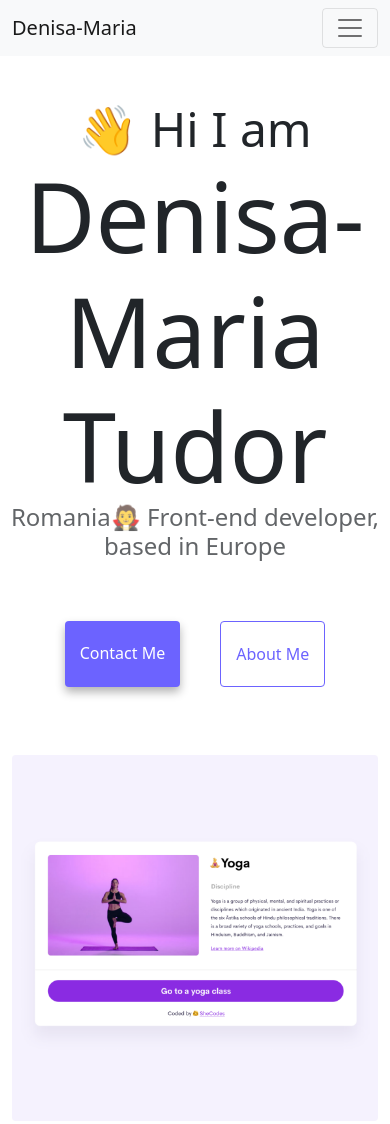
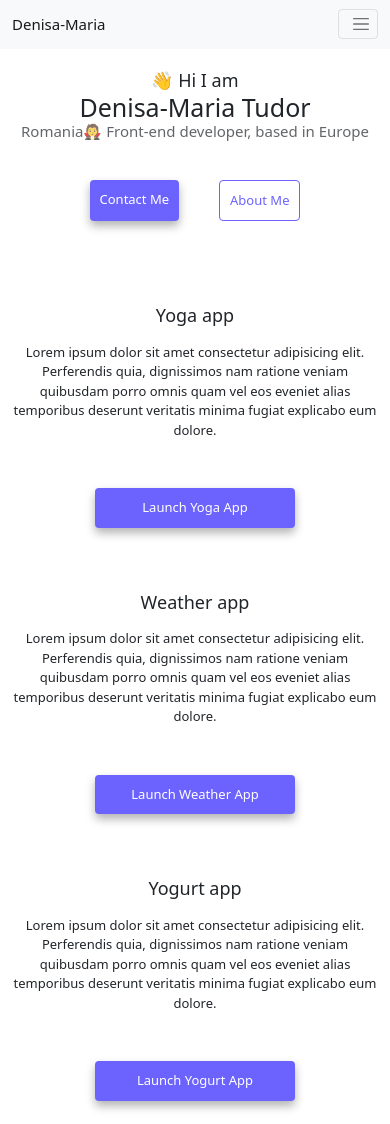
Before and after one commit to TDenisaM/about-me-website, a plain HTML site: page index.html in a window 390 px wide. Shown: the top 1124 px of the page. Drawn offline with nearby package versions, Linux system fonts and the light colour scheme.

Commit message:
media for Homepage breakpoints 950, 768 and 450

```diff
--- a/index.html
+++ b/index.html
@@ -22,9 +22,11 @@
     <div class="wrapper">
       <nav class="navbar navbar-expand-lg navbar-light bg-light fixed-top">
         <div class="container">
-          <a class="navbar-brand" href="index.html">Denisa-Maria</a>
+          <a class="navbar-brand navbar-custome" href="index.html"
+            >Denisa-Maria</a
+          >
           <button
-            class="navbar-toggler"
+            class="navbar-toggler toggler-custome"
             type="button"
             data-bs-toggle="collapse"
             data-bs-target="#navbarNav"
@@ -32,7 +34,7 @@
             aria-expanded="false"
             aria-label="Toggle navigation"
           >
-            <span class="navbar-toggler-icon"></span>
+            <span class="navbar-toggler-icon icon-custome"></span>
           </button>
           <div class="collapse navbar-collapse" id="navbarNav">
             <ul class="navbar-nav">
@@ -61,16 +63,16 @@
         <a href="about.html" class="secondary-link">About me</a>
       </div>
       <div class="container">
-        <div class="row">
+        <div class="row mb-5 d-flex align-items-center">
           <div class="col-md-6">
             <img
               src="images/yoga.png"
               alt="woman in a yoga pose"
-              class="img-fluid rounded"
+              class="img-fluid rounded photos"
             />
           </div>
           <div class="col-md-6">
-            <h2 class="mb-3">Yoga app</h2>
+            <h2 class="mb-3 pt-3">Yoga app</h2>
             <p>
               Lorem ipsum dolor sit amet consectetur adipisicing elit.
               Perferendis quia, dignissimos nam ratione veniam quibusdam porro
@@ -82,9 +84,9 @@
             </div>
           </div>
         </div>
-        <div class="row mt-5">
+        <div class="row mt-5 d-flex align-items-center">
           <div class="col-md-6">
-            <h2 class="mb-3">Weather app</h2>
+            <h2 class="mb-3 pt-3">Weather app</h2>
             <p>
               Lorem ipsum dolor sit amet consectetur adipisicing elit.
               Perferendis quia, dignissimos nam ratione veniam quibusdam porro
@@ -99,27 +101,27 @@
             <img
               src="images/weather.png"
               alt="weather forecast"
-              class="img-fluid rounded"
+              class="img-fluid rounded photos"
             />
           </div>
         </div>
-        <div class="row mt-5">
+        <div class="row mb-5 d-flex align-items-center">
           <div class="col-md-6">
             <img
               src="images/yogurt.png"
               alt="greek yogurt with blueberries"
-              class="img-fluid rounded"
+              class="img-fluid rounded photos"
             />
           </div>
           <div class="col-md-6">
-            <h2 class="mb-3">Yogurt app</h2>
+            <h2 class="mb-3 pt-3">Yogurt app</h2>
             <p>
               Lorem ipsum dolor sit amet consectetur adipisicing elit.
               Perferendis quia, dignissimos nam ratione veniam quibusdam porro
               omnis quam vel eos eveniet alias temporibus deserunt veritatis
               minima fugiat explicabo eum dolore.
             </p>
-            <div class="mt-5">
+            <div class="mt-5 mb-5">
               <a href="#" class="primary-link">Launch Yogurt App</a>
             </div>
           </div>
--- a/style/style.css
+++ b/style/style.css
@@ -77,3 +77,91 @@ p {
 .email-link:hover {
   text-decoration: underline;
 }
+
+@media (max-width: 768px) {
+  h1 {
+    font-size: 40px;
+  }
+  h2 {
+    font-size: 28px;
+    text-align: center;
+  }
+
+  h3 {
+    font-size: 20px;
+  }
+  p {
+    text-align: center;
+  }
+  .primary-link {
+    text-align: center;
+    display: block;
+    margin: 0 auto;
+    max-width: 200px;
+  }
+  .email-link {
+    font-size: 20px;
+  }
+}
+@media (max-width: 950px) {
+  h1 {
+    font-size: 60px;
+  }
+  h2 {
+    font-size: 35px;
+  }
+}
+@media (max-width: 450px) {
+  body {
+    margin-top: 70px;
+  }
+  h1 {
+    font-size: 25px;
+  }
+  h2 {
+    font-size: 18px;
+    text-align: center;
+  }
+
+  h3 {
+    font-size: 15px;
+  }
+  p {
+    text-align: center;
+    font-size: 13px;
+  }
+  .photos {
+    display: none;
+  }
+  .navigation-links {
+    margin-top: 20px;
+  }
+
+  .primary-link {
+    text-align: center;
+    display: block;
+    padding: 10px;
+    color: white;
+    font-size: 13px;
+  }
+  .secondary-link {
+    padding: 10px;
+    font-size: 13px;
+  }
+  .email-link {
+    font-size: 20px;
+  }
+  .navbar-custome {
+    font-size: 15px;
+  }
+  .icon-custome {
+    width: 20px;
+    height: 20px;
+    margin-bottom: 5px;
+    padding-right: 10px;
+  }
+  .toggler-custome {
+    width: 40px;
+    height: 30px;
+  }
+}
```
